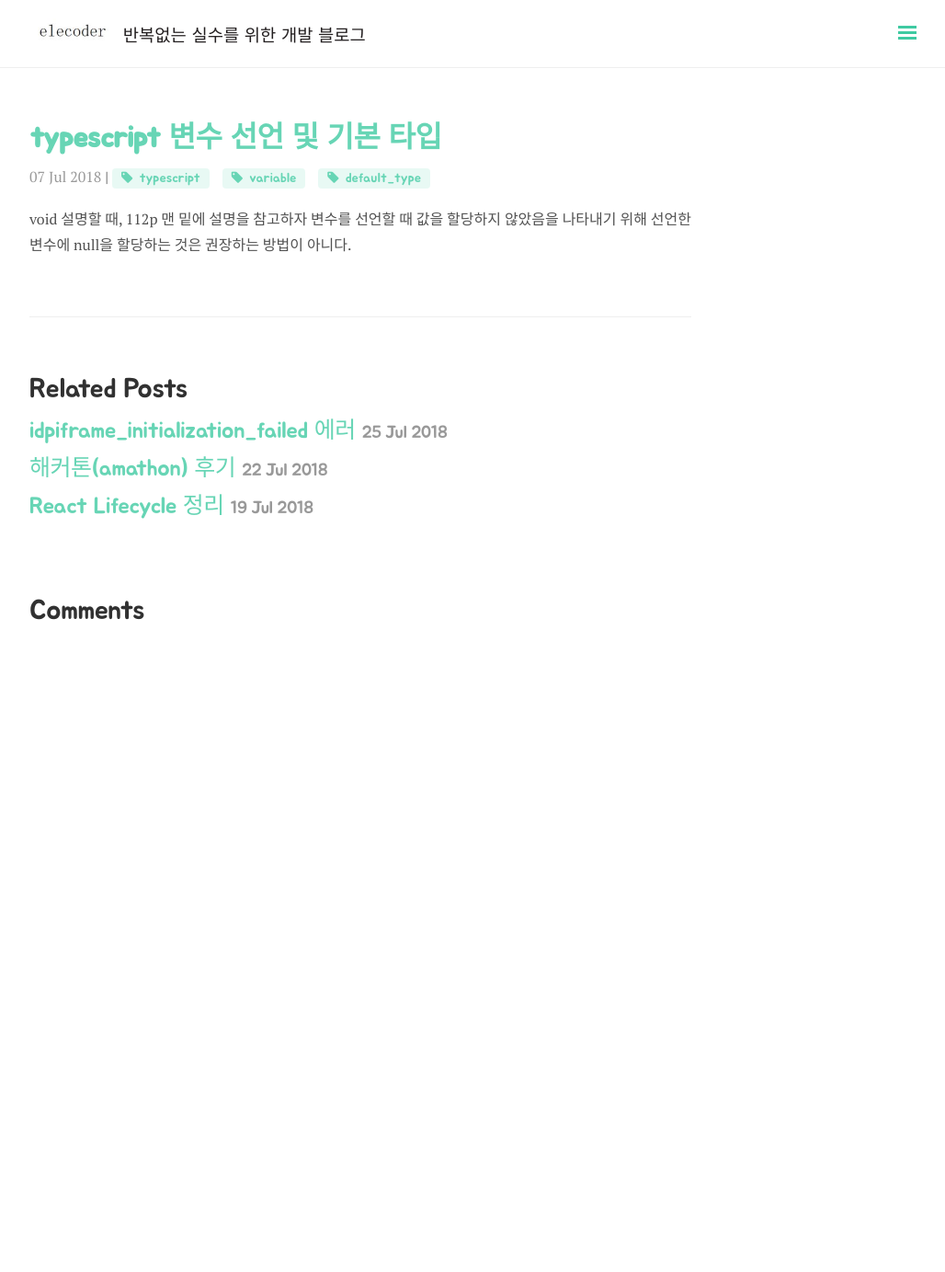
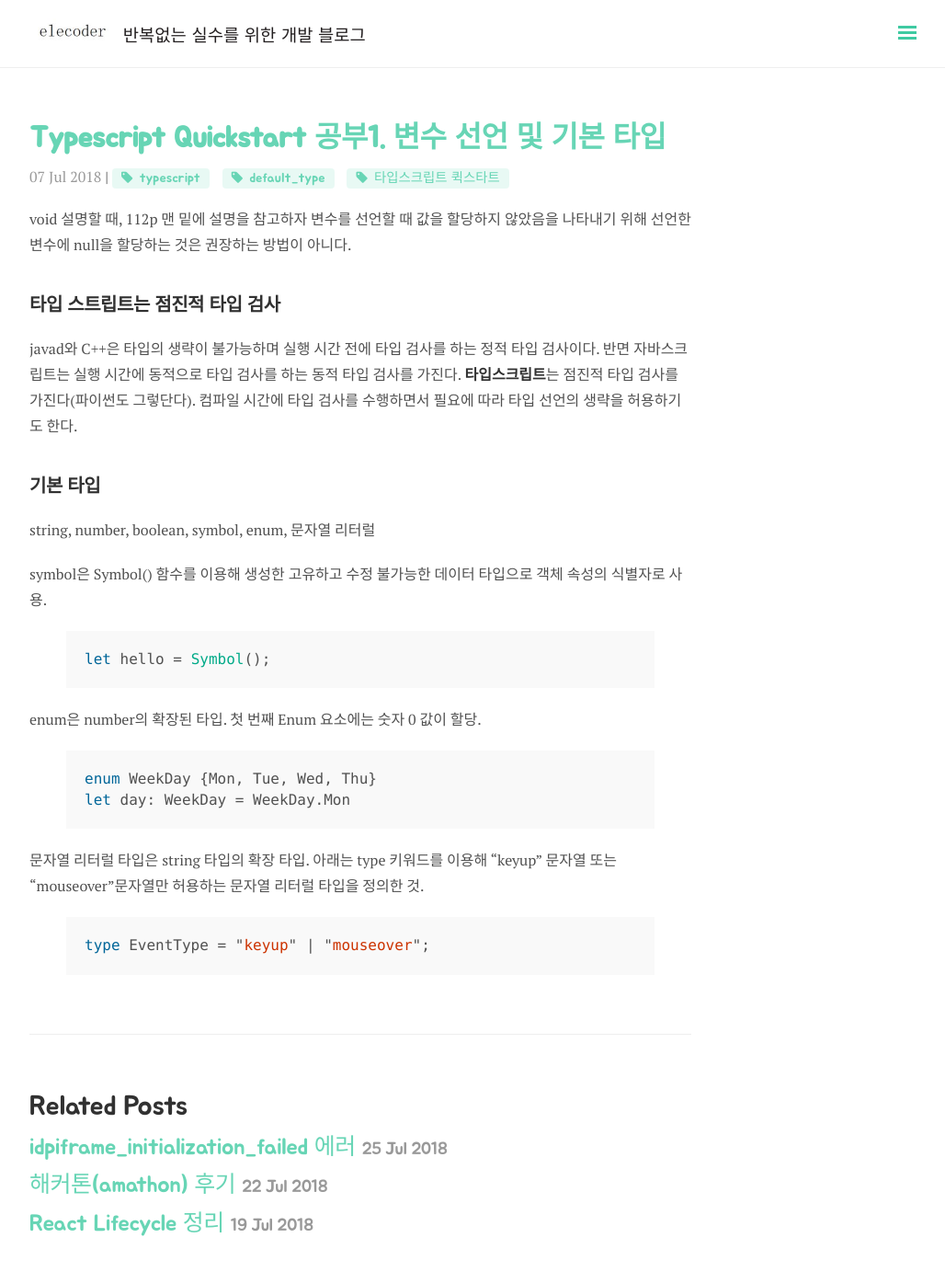
Before and after one commit to wooooooak/wooooooak.github.io, a Jekyll site: the page built from _posts/2018-07-07-typescript-변수와-타입.md, in a window 1280 px wide and 1400 px high. Shown: the top 1383 px of the window at 92% size, without its empty margins (248-1276 px from the left). Built offline with Jekyll 4.4.1, drawn with Linux system fonts in a browser that asks for light colours; nearby versions of some CDN libraries; some web fonts are replaced; comment, search, counter and statistics services are not loaded.

Commit message:
typscript highlight testing

```diff
--- a/_posts/2018-07-07-typescript-변수와-타입.md
+++ b/_posts/2018-07-07-typescript-변수와-타입.md
@@ -1,10 +1,33 @@
 ---
 layout: post
-title: typescript 변수 선언 및 기본 타입
+title: Typescript Quickstart 공부1. 변수 선언 및 기본 타입
 category: typescript
-tags: [typescript, variable, default_type]
+tags: [typescript, default_type, 타입스크립트 퀵스타트]
 comments: true
 ---
 
 void 설명할 때, 112p 맨 밑에 설명을 참고하자
 변수를 선언할 때 값을 할당하지 않았음을 나타내기 위해 선언한 변수에 null을 할당하는 것은 권장하는 방법이 아니다.
+
+## 타입 스트립트는 점진적 타입 검사
+javad와 C++은 타입의 생략이 불가능하며 실행 시간 전에 타입 검사를 하는 정적 타입 검사이다. 반면 자바스크립트는 실행 시간에 동적으로 타입 검사를 하는 동적 타입 검사를 가진다.
+**타입스크립트**는 점진적 타입 검사를 가진다(파이썬도 그렇단다). 컴파일 시간에 타입 검사를 수행하면서 필요에 따라 타입 선언의 생략을 허용하기도 한다.
+
+## 기본 타입
+string, number, boolean, symbol, enum, 문자열 리터럴
+
+symbol은 Symbol() 함수를 이용해 생성한 고유하고 수정 불가능한 데이터 타입으로 객체 속성의 식별자로 사용.
+{% highlight javascript %}
+let hello = Symbol();
+{% endhighlight %}
+
+enum은 number의 확장된 타입. 첫 번째 Enum 요소에는 숫자 0 값이 할당.
+{% highlight javascript %}
+enum WeekDay {Mon, Tue, Wed, Thu}
+let day: WeekDay = WeekDay.Mon
+{% endhighlight %}
+
+문자열 리터럴 타입은 string 타입의 확장 타입. 아래는 type 키워드를 이용해 "keyup" 문자열 또는 "mouseover"문자열만 허용하는 문자열 리터럴 타입을 정의한 것.
+{% highlight typescript %}
+type EventType = "keyup" | "mouseover";
+{% endhighlight %}
```
